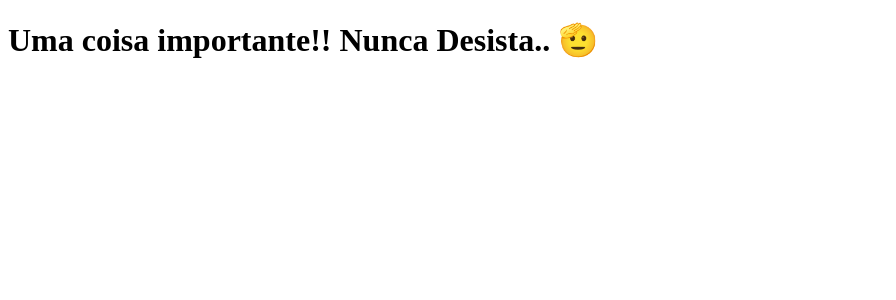
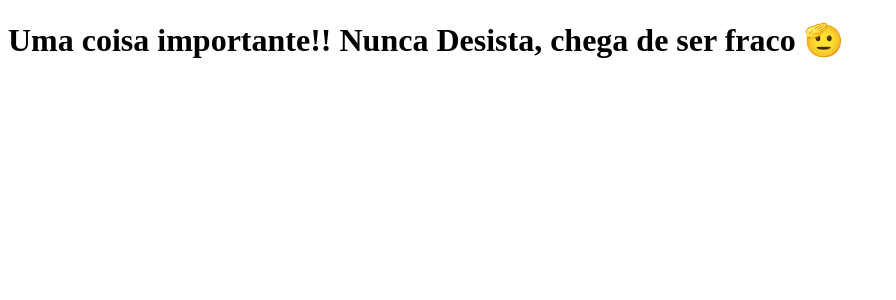
Before and after one commit to Denny-WR/NebulaOrbit, a Next.js app: page / in a window 1280 px wide. Shown: the top 300 px of the page, without its empty margins (0-896 px from the left). Built offline with nearby package versions, Linux system fonts and the light colour scheme.

Commit message:
modifica a frase

```diff
--- a/pages/index.js
+++ b/pages/index.js
@@ -1,7 +1,7 @@
 import Link from "next/link";
 
 function Home (){
-    return <h1> Uma coisa importante!! Nunca Desista.. 🫡 </h1>
+    return <h1> Uma coisa importante!! Nunca Desista, chega de ser fraco 🫡 </h1>
 }
 
 export default Home;
```
